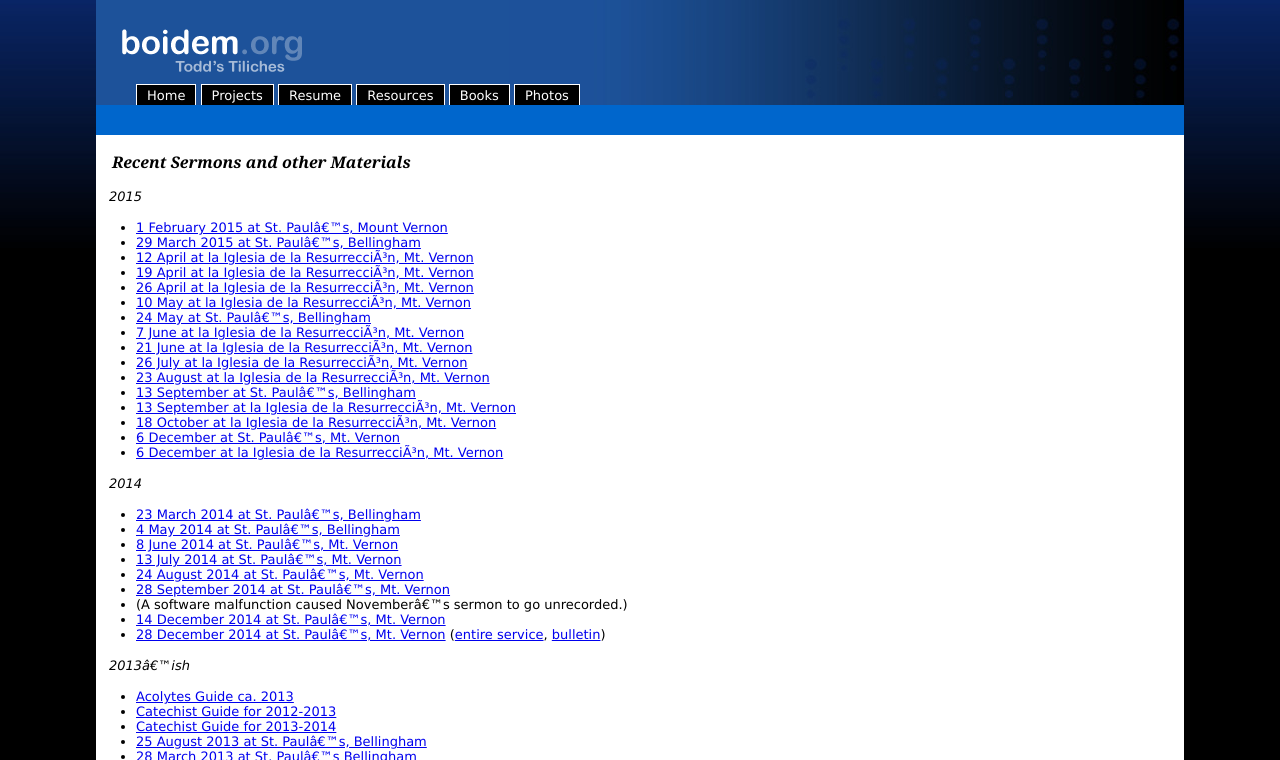
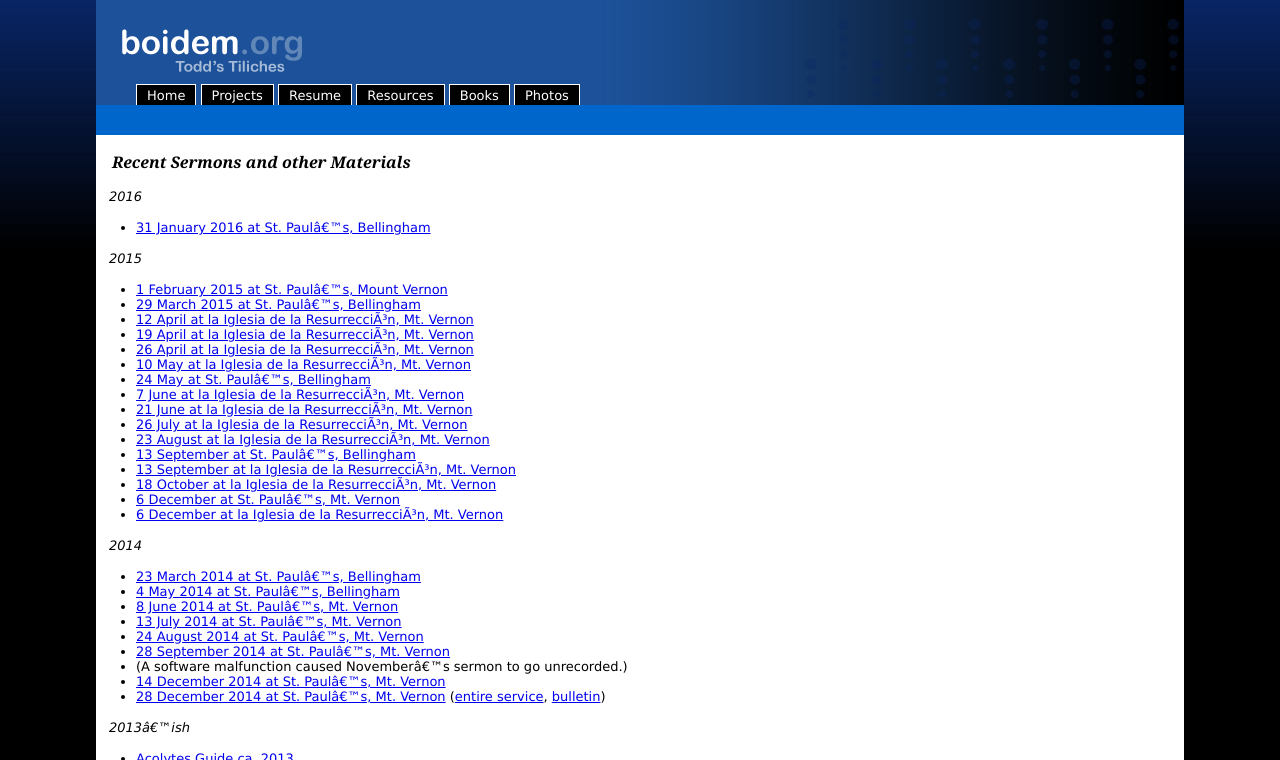
Before and after one commit to toddfoster/toddfoster.github.com, a Jekyll site: the page built from projects.md, in a window 1280 px wide, cut to the strip 0-760 px from the top of the page. Built offline with Jekyll 4.4.1, drawn with Linux system fonts in a browser that asks for light colours.

Commit message:
Auto-commit

```diff
--- a/projects.md
+++ b/projects.md
@@ -5,6 +5,11 @@ layout: default
 
 Recent Sermons and other Materials
 ----------------------------------
+
+*2016*
+
+* [31 January 2016 at St. Paul's, Bellingham](http://cdn.boidem.org/2015/StPBhm201601310900.mp3)
+
 
 *2015*
 
```
